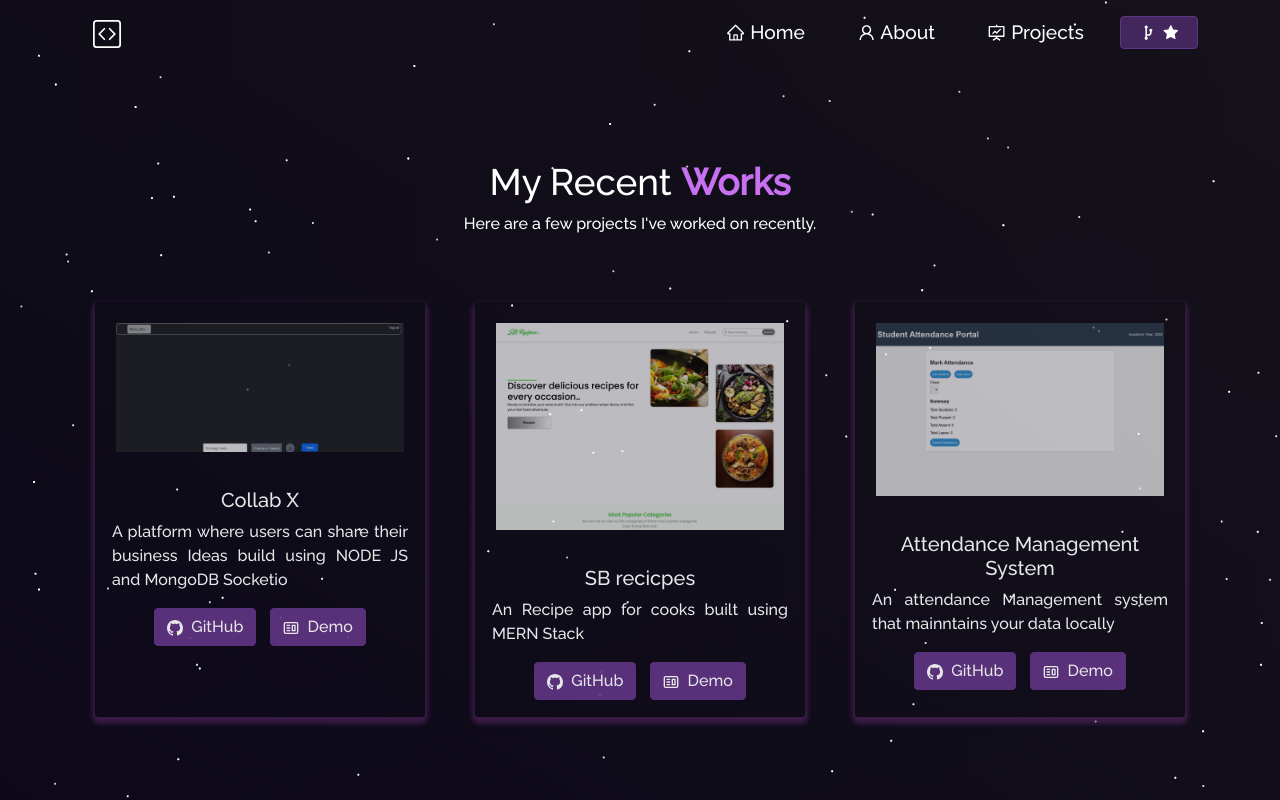
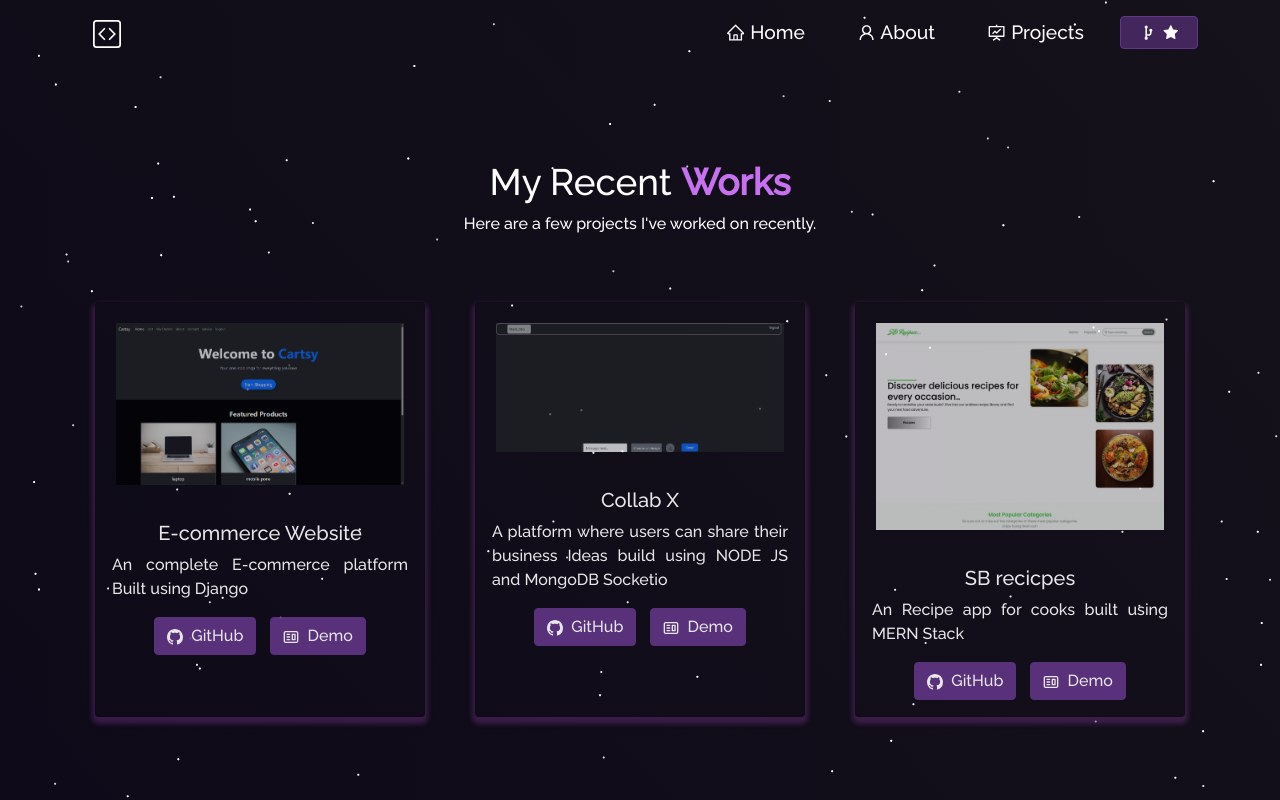
Before and after one commit to Dharanish-2006/portfolio, a React (Create React App) app: page /project in a window 1280 px wide. Shown: the top 800 px of the page. Built offline with nearby package versions, Linux system fonts and the light colour scheme.

Commit message:
project update

```diff
--- a/src/components/Projects/Projects.js
+++ b/src/components/Projects/Projects.js
@@ -5,6 +5,7 @@ import Particle from "../Particle";
 import cook from "../../Assets/Projects/cook.jpg";
 import ams from "../../Assets/Projects/ams.jpg";
 import CollabX from "../../Assets/Projects/collabX.png";
+import ecomm from "../../Assets/Projects/e-comm.png";
 
 function Projects() {
   return (
@@ -18,6 +19,18 @@ function Projects() {
           Here are a few projects I've worked on recently.
         </p>
         <Row style={{ justifyContent: "center", paddingBottom: "10px" }}>
+
+          <Col md={4} className="project-card">
+            <ProjectCard
+              imgPath={ecomm}
+              isBlog={false}
+              title="E-commerce Website"
+              description="An complete E-commerce platform Built using Django "
+              ghLink="https://github.com/Dharanish-2006/CollabX"
+              demoLink="https://chat-app-v3-stb8.onrender.com/"
+            />
+          </Col>
+
           <Col md={4} className="project-card">
             <ProjectCard
               imgPath={CollabX}
```
Also changed, not shown: src/Assets/Projects/e-comm.png (added).
